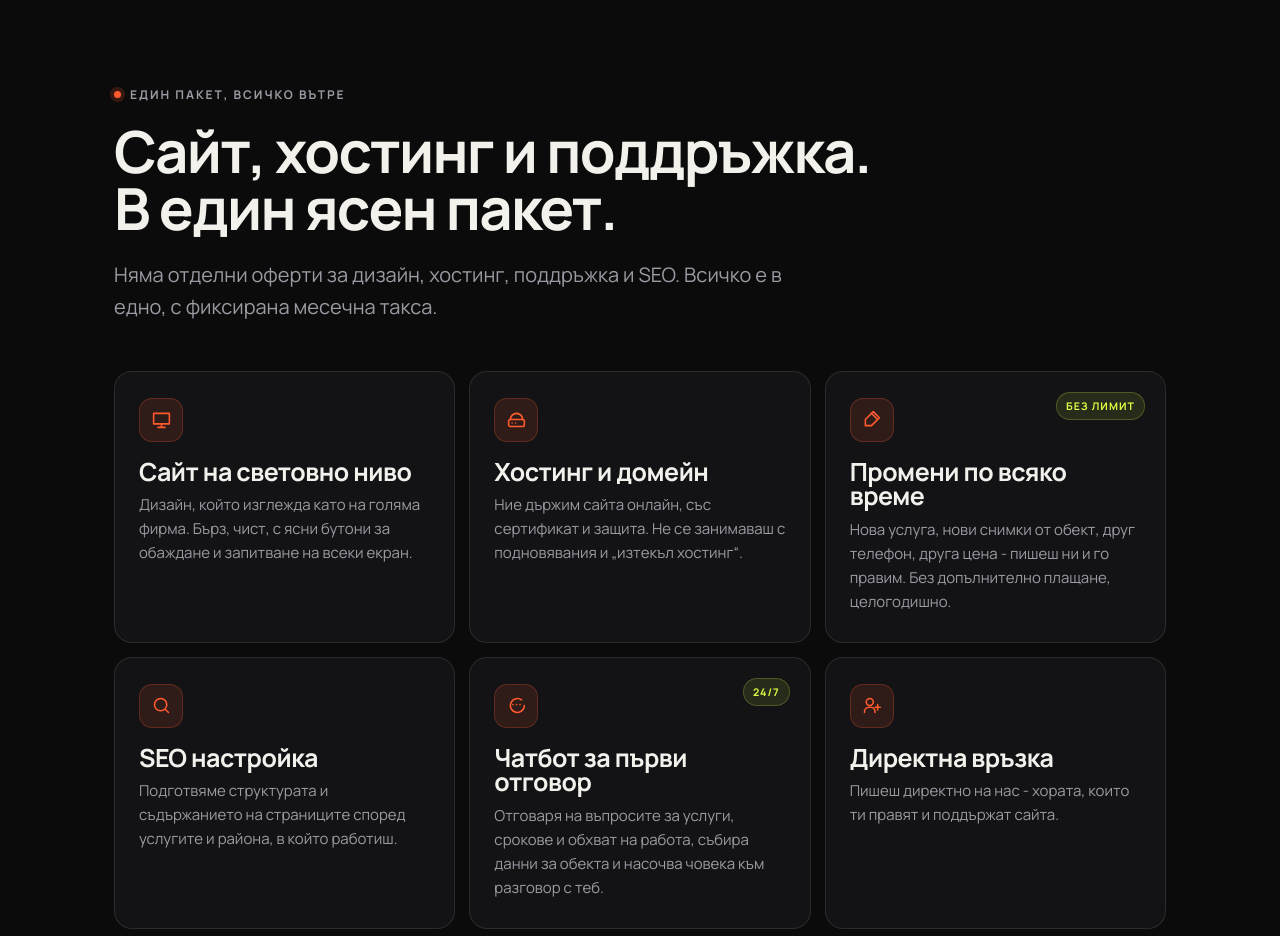
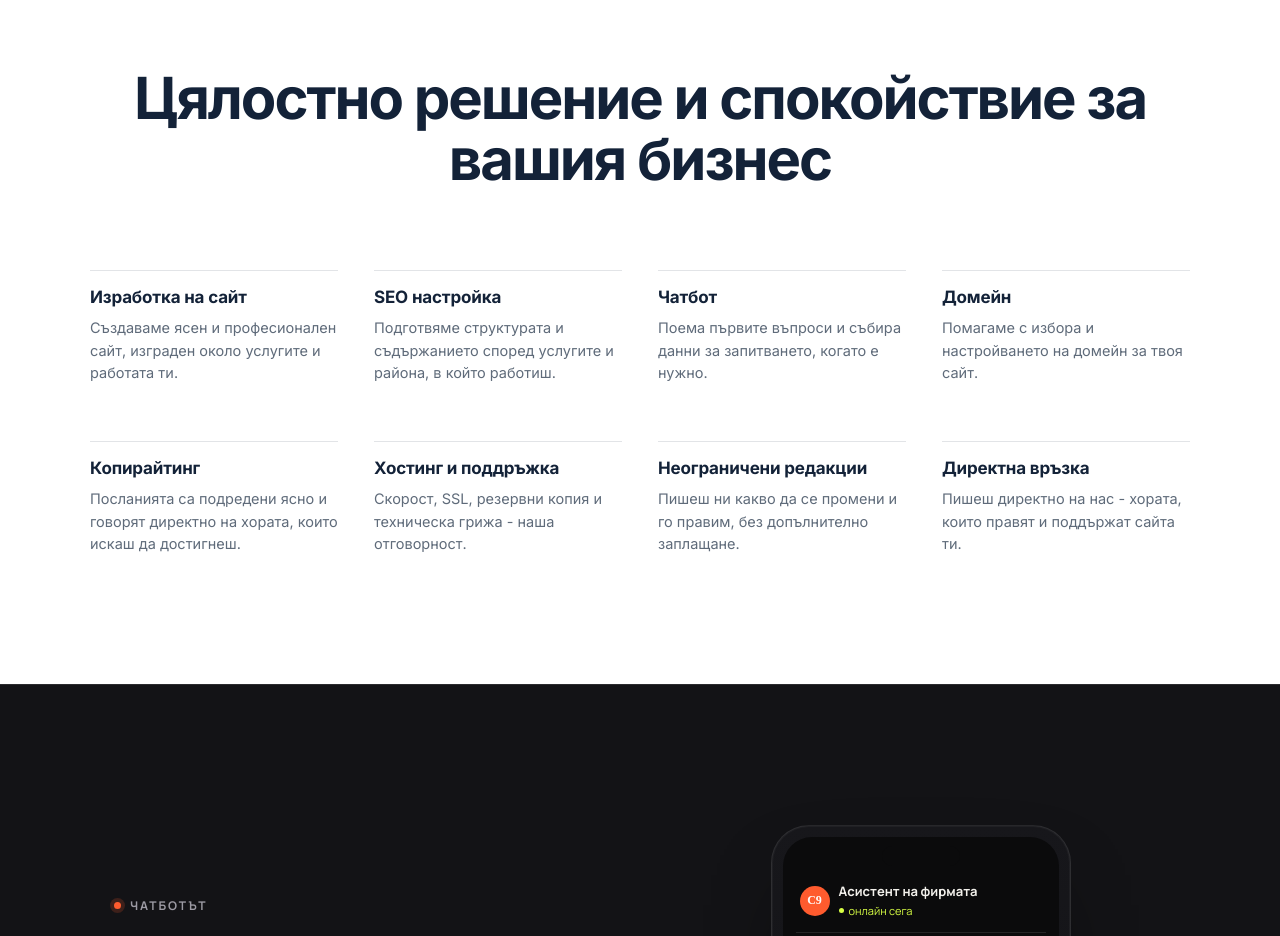
Before and after one commit to belcevbozidar-sudo/remont-agency-landing, a website: page index.html in a window 1280 px wide. Shown: the part 3240-4176 px from the top of the page. Drawn offline with Linux system fonts and the light colour scheme; a web font is replaced by a local one.

Commit message:
Redesign included services section

```diff
--- a/index.html
+++ b/index.html
@@ -197,24 +197,17 @@ header.stuck{background:rgba(11,11,12,.72);backdrop-filter:blur(16px) saturate(1
 .laptop-slide img{display:block;width:100%;height:100%;object-fit:cover;object-position:top center}
 @media(max-width:560px){.moment{padding:88px 0 96px}.moment-head{margin-bottom:36px;padding:0 20px}.moment-head p{font-size:15.5px}.laptop-showcase{padding:0 8px;overflow:hidden}.laptop-stage{width:150%;max-width:none;margin-left:-25%}.laptop-screen{border-radius:6px 6px 4px 4px}}
 
-/* ---------- features ---------- */
-.cards{display:grid;gap:14px;margin-top:48px}
-@media(min-width:700px){.cards{grid-template-columns:repeat(2,1fr)}}
-@media(min-width:1000px){.cards{grid-template-columns:repeat(3,1fr)}}
-.card{
-  position:relative;background:var(--surface);border:1px solid var(--line);border-radius:var(--r);
-  padding:26px 24px 28px;overflow:hidden;transition:transform .5s cubic-bezier(.2,.8,.2,1),border-color .4s,background .4s;
-}
-.card::before{content:"";position:absolute;inset:0;opacity:0;transition:opacity .5s;
-  background:radial-gradient(420px circle at var(--mx,50%) var(--my,0%),rgba(255,91,46,.16),transparent 62%)}
-.card:hover{transform:translateY(-5px);border-color:rgba(255,91,46,.42);background:var(--surface-2)}
-.card:hover::before{opacity:1}
-.card > *{position:relative}
-.ico{width:44px;height:44px;border-radius:13px;background:rgba(255,91,46,.12);border:1px solid rgba(255,91,46,.25);display:grid;place-items:center;margin-bottom:18px}
-.ico svg{width:21px;height:21px;stroke:var(--accent);stroke-width:1.8;fill:none;stroke-linecap:round;stroke-linejoin:round}
-.card h3{margin-bottom:9px}
-.card p{color:var(--muted);font-size:15px}
-.card .tag{position:absolute;top:20px;right:20px;font-size:10.5px;font-weight:700;letter-spacing:.1em;text-transform:uppercase;color:var(--accent-2);background:rgba(216,255,68,.10);border:1px solid rgba(216,255,68,.22);padding:5px 9px;border-radius:100px}
+/* ---------- what's included ---------- */
+.included{background:#fff;color:#132238;padding:clamp(84px,10vw,132px) var(--pad)}
+.included-inner{max-width:1100px;margin:0 auto}
+.included-head{text-align:center;margin-bottom:80px}
+.included-head h2{font-family:Inter,Manrope,sans-serif;font-size:clamp(30px,4.6vw,58px);font-weight:700;letter-spacing:-.035em;line-height:1.05;color:#132238}
+.included-head p{font-family:Inter,Manrope,sans-serif;font-size:18px;line-height:1.5;color:#5f6b7a;max-width:38ch;margin:18px auto 0}
+.included-grid{display:grid;grid-template-columns:repeat(4,1fr);gap:56px 36px}
+.included-item h3{font-family:Inter,Manrope,sans-serif;font-size:17px;font-weight:700;color:#132238;letter-spacing:-.01em;line-height:1.2;margin:0 0 10px;padding-top:16px;border-top:1px solid rgba(19,34,56,.12)}
+.included-item p{font-family:Inter,Manrope,sans-serif;font-size:14.5px;line-height:1.55;color:#5f6b7a;margin:0}
+@media(max-width:900px){.included-grid{grid-template-columns:repeat(2,1fr);gap:44px 32px}.included-head{margin-bottom:60px}}
+@media(max-width:560px){.included{padding:88px 20px 96px}.included-head{margin-bottom:48px}.included-head p{font-size:15.5px}.included-grid{gap:34px 22px}.included-item h3{font-size:14.5px;padding-top:13px;margin-bottom:7px}.included-item p{font-size:13px}}
 
 /* ---------- chatbot ---------- */
 .split{display:grid;gap:44px;align-items:center}
@@ -447,36 +440,20 @@ footer a:hover{color:var(--accent)}
 </section>
 
 <!-- WHAT'S INCLUDED -->
-<section class="sec" id="kakvo">
-  <div class="wrap">
-    <div class="eyebrow rv">Един пакет, всичко вътре</div>
-    <h2 class="rv" data-d="1" style="margin-top:18px">Сайт, хостинг и поддръжка.<br>В един ясен пакет.</h2>
-    <p class="lead rv" data-d="2" style="margin-top:22px">Няма отделни оферти за дизайн, хостинг, поддръжка и SEO. Всичко е в едно, с фиксирана месечна такса.</p>
-
-    <div class="cards">
-      <div class="card rv tilt"><div class="ico"><svg viewBox="0 0 24 24"><path d="M3 5h18v12H3z"/><path d="M8 21h8M12 17v4"/></svg></div>
-        <h3>Сайт на световно ниво</h3>
-        <p>Дизайн, който изглежда като на голяма фирма. Бърз, чист, с ясни бутони за обаждане и запитване на всеки екран.</p></div>
-
-      <div class="card rv tilt" data-d="1"><div class="ico"><svg viewBox="0 0 24 24"><path d="M5 12a7 7 0 0 1 14 0"/><rect x="3" y="12" width="18" height="8" rx="2"/><path d="M7 16h.01M11 16h.01"/></svg></div>
-        <h3>Хостинг и домейн</h3>
-        <p>Ние държим сайта онлайн, със сертификат и защита. Не се занимаваш с подновявания и „изтекъл хостинг“.</p></div>
-
-      <div class="card rv tilt" data-d="2"><span class="tag">Без лимит</span><div class="ico"><svg viewBox="0 0 24 24"><path d="M14 3l7 7-9 9H5v-7z"/><path d="M12 5l7 7"/></svg></div>
-        <h3>Промени по всяко време</h3>
-        <p>Нова услуга, нови снимки от обект, друг телефон, друга цена - пишеш ни и го правим. Без допълнително плащане, целогодишно.</p></div>
-
-      <div class="card rv tilt" data-d="3"><div class="ico"><svg viewBox="0 0 24 24"><circle cx="11" cy="11" r="7"/><path d="M20 20l-3.5-3.5"/></svg></div>
-        <h3>SEO настройка</h3>
-        <p>Подготвяме структурата и съдържанието на страниците според услугите и района, в който работиш.</p></div>
-
-      <div class="card rv tilt" data-d="4"><span class="tag">24/7</span><div class="ico"><svg viewBox="0 0 24 24"><path d="M21 12a8 8 0 1 1-3.2-6.4"/><path d="M8 11h.01M12 11h.01M16 11h.01"/></svg></div>
-        <h3>Чатбот за първи отговор</h3>
-        <p>Отговаря на въпросите за услуги, срокове и обхват на работа, събира данни за обекта и насочва човека към разговор с теб.</p></div>
-
-      <div class="card rv tilt" data-d="5"><div class="ico"><svg viewBox="0 0 24 24"><path d="M4 20v-1a5 5 0 0 1 5-5h2a5 5 0 0 1 5 5v1"/><circle cx="10" cy="8" r="4"/><path d="M19 11v6M22 14h-6"/></svg></div>
-        <h3>Директна връзка</h3>
-        <p>Пишеш директно на нас - хората, които ти правят и поддържат сайта.</p></div>
+<section class="included" id="kakvo">
+  <div class="included-inner">
+    <div class="included-head rv">
+      <h2>Цялостно решение и спокойствие за вашия бизнес</h2>
+    </div>
+    <div class="included-grid">
+      <div class="included-item rv"><h3>Изработка на сайт</h3><p>Създаваме ясен и професионален сайт, изграден около услугите и работата ти.</p></div>
+      <div class="included-item rv" data-d="1"><h3>SEO настройка</h3><p>Подготвяме структурата и съдържанието според услугите и района, в който работиш.</p></div>
+      <div class="included-item rv" data-d="2"><h3>Чатбот</h3><p>Поема първите въпроси и събира данни за запитването, когато е нужно.</p></div>
+      <div class="included-item rv" data-d="3"><h3>Домейн</h3><p>Помагаме с избора и настройването на домейн за твоя сайт.</p></div>
+      <div class="included-item rv" data-d="4"><h3>Копирайтинг</h3><p>Посланията са подредени ясно и говорят директно на хората, които искаш да достигнеш.</p></div>
+      <div class="included-item rv" data-d="5"><h3>Хостинг и поддръжка</h3><p>Скорост, SSL, резервни копия и техническа грижа - наша отговорност.</p></div>
+      <div class="included-item rv" data-d="6"><h3>Неограничени редакции</h3><p>Пишеш ни какво да се промени и го правим, без допълнително заплащане.</p></div>
+      <div class="included-item rv" data-d="7"><h3>Директна връзка</h3><p>Пишеш директно на нас - хората, които правят и поддържат сайта ти.</p></div>
     </div>
   </div>
 </section>
```
